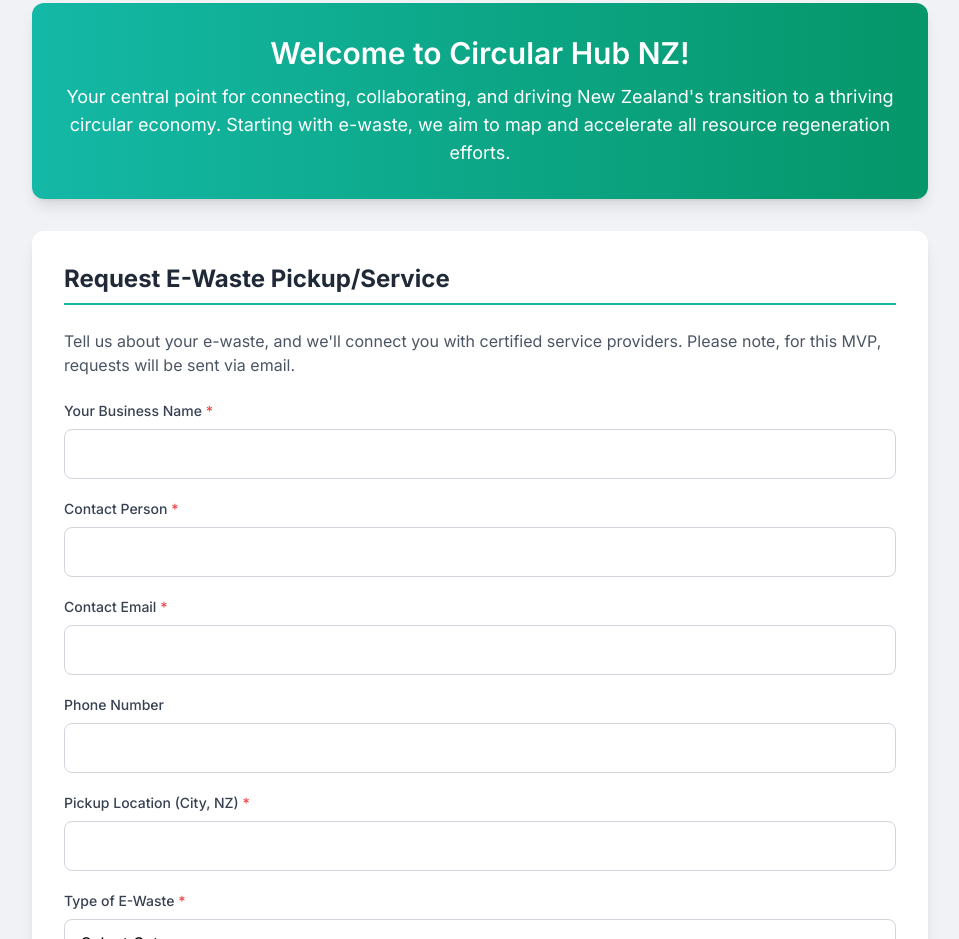
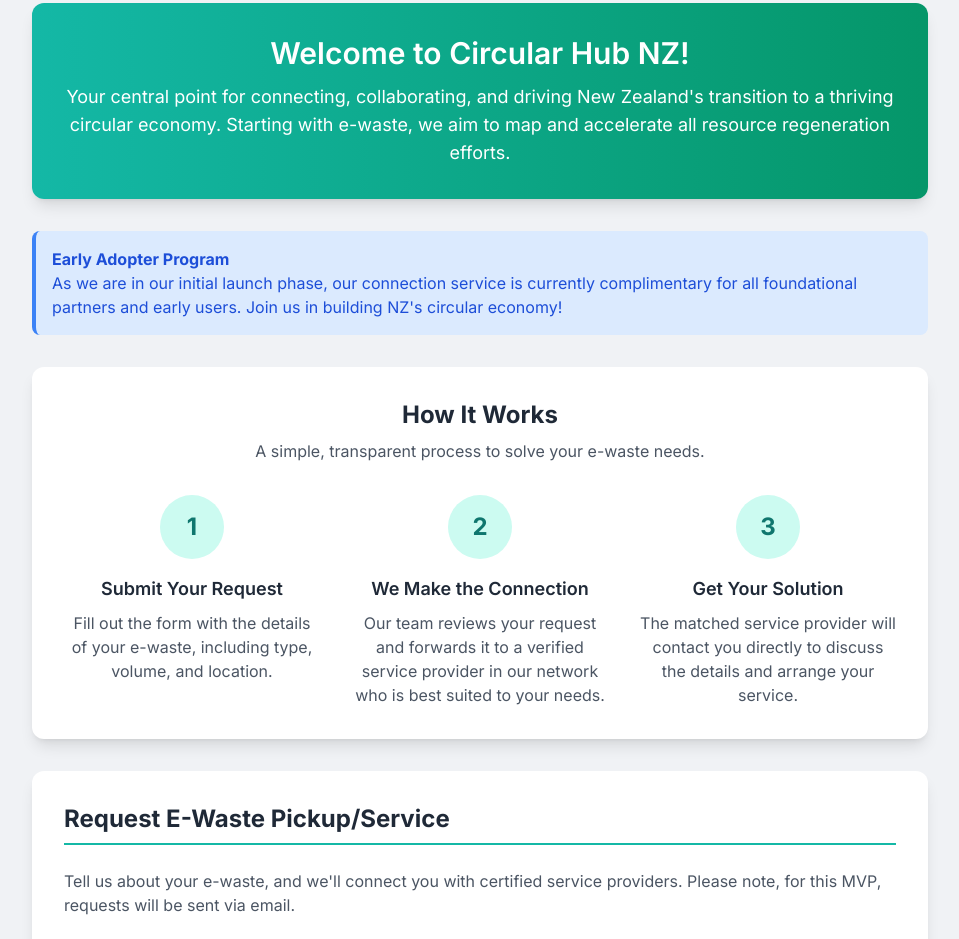
Before and after one commit to CchubNZ2741/circular-hub-nz, a plain HTML site: page index.html in a window 1280 px wide. Shown: the part 481-1420 px from the top of the page, without its empty margins (160-1119 px from the left). Drawn offline with nearby package versions, Linux system fonts and the light colour scheme.

Commit message:
Add files via upload

```diff
--- a/index.html
+++ b/index.html
@@ -58,6 +58,41 @@
             <h2 class="text-3xl font-semibold mb-3">Welcome to Circular Hub NZ!</h2>
             <p class="text-lg">Your central point for connecting, collaborating, and driving New Zealand's transition to a thriving circular economy. Starting with e-waste, we aim to map and accelerate all resource regeneration efforts.</p>
         </section>
+
+        <div class="bg-blue-100 border-l-4 border-blue-500 text-blue-700 p-4 rounded-lg mb-8" role="alert">
+  <p class="font-bold">Early Adopter Program</p>
+  <p>As we are in our initial launch phase, our connection service is currently complimentary for all foundational partners and early users. Join us in building NZ's circular economy!</p>
+</div>
+
+        <section id="how-it-works" class="bg-white p-8 rounded-xl shadow-lg mb-8">
+    <div class="text-center">
+        <h2 class="text-2xl font-bold text-gray-800 mb-2">How It Works</h2>
+        <p class="text-gray-600 mb-8">A simple, transparent process to solve your e-waste needs.</p>
+    </div>
+    <div class="grid md:grid-cols-3 gap-8 text-center">
+        <div class="flex flex-col items-center">
+            <div class="flex items-center justify-center bg-teal-100 rounded-full h-16 w-16 mb-4">
+                <span class="text-2xl font-bold text-teal-700">1</span>
+            </div>
+            <h3 class="text-lg font-semibold text-gray-800 mb-2">Submit Your Request</h3>
+            <p class="text-gray-600">Fill out the form with the details of your e-waste, including type, volume, and location.</p>
+        </div>
+        <div class="flex flex-col items-center">
+            <div class="flex items-center justify-center bg-teal-100 rounded-full h-16 w-16 mb-4">
+                <span class="text-2xl font-bold text-teal-700">2</span>
+            </div>
+            <h3 class="text-lg font-semibold text-gray-800 mb-2">We Make the Connection</h3>
+            <p class="text-gray-600">Our team reviews your request and forwards it to a verified service provider in our network who is best suited to your needs.</p>
+        </div>
+        <div class="flex flex-col items-center">
+            <div class="flex items-center justify-center bg-teal-100 rounded-full h-16 w-16 mb-4">
+                <span class="text-2xl font-bold text-teal-700">3</span>
+            </div>
+            <h3 class="text-lg font-semibold text-gray-800 mb-2">Get Your Solution</h3>
+            <p class="text-gray-600">The matched service provider will contact you directly to discuss the details and arrange your service.</p>
+        </div>
+    </div>
+</section>
 
         <section id="request-waste" class="bg-white p-8 rounded-xl shadow-lg mb-8">
             <h2 class="text-2xl font-bold text-gray-800 mb-6 border-b-2 border-teal-500 pb-2">Request E-Waste Pickup/Service</h2>
```
